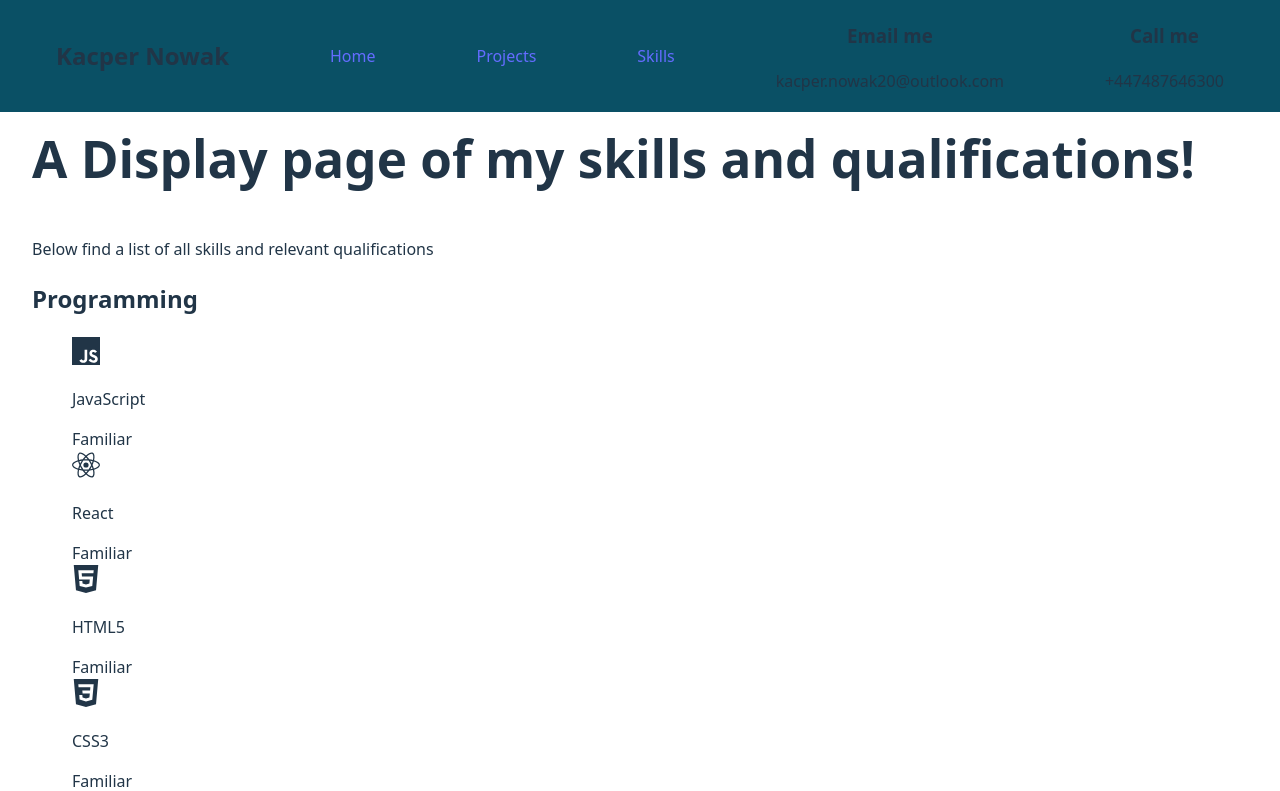
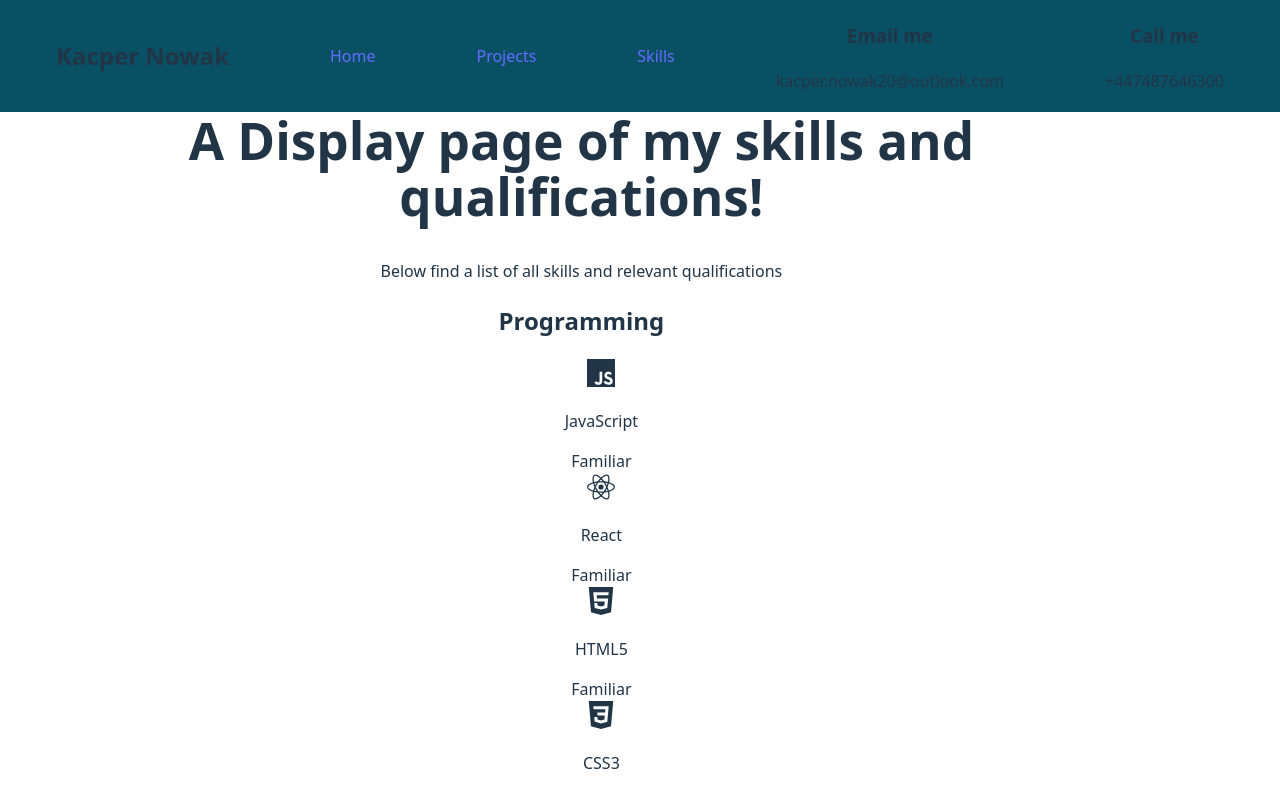
Before and after one commit to KacperProg/React-Portfolio-Site, a React (Vite) app: page /skills in a window 1280 px wide. Shown: the top 791 px of the page. Built offline with nearby package versions, Linux system fonts and the light colour scheme; the HTML template or start-up script is replaced by a standard one.

Commit message:
Changed indents in Skills section but still need to change something in settings to stop if from using wrong number of indents

```diff
--- a/src/Pages/Skills.css
+++ b/src/Pages/Skills.css
@@ -1,5 +1,5 @@
-.title {
-    display: flex;
-    align-content: center;
-    margin-top: 4rem;
+.main-container {
+    text-align: center;
+    margin-top: 7rem;
+    padding: 0 5%;
 }
--- a/src/Pages/Skills.jsx
+++ b/src/Pages/Skills.jsx
@@ -4,32 +4,33 @@ import "./Skills.css";
 // Skills mapped from dictionaries and lists/arrays created in skills.js for easier updating methodology
 
 function Skills() {
-    return(
-        <div style={{ padding: "2rem"}}>
-            <div className='title'>
+  return (
+    <div className="main-container">
+      <div>
         <h1>A Display page of my skills and qualifications!</h1>
       </div>
       <p>Below find a list of all skills and relevant qualifications</p>
       <div>
         <h2>Programming</h2>
-                <ul>                           {/* fake error*/}
+        <ul>
         {progLang.map(({ name, level, logo: Icon }) => (
-                        <div key={name}> {/* add styling/classname here*/}
-                            <Icon size={28}/> {/* here*/}
+          <div key={name}>
+              <Icon size={28} /> {/* here*/}
               <div>
                 <p>{name}</p>
-                                <span >{level}</span> {/* and here to make logos appear next to text*/}
+                <span>{level}</span>{" "}
+                {/* and here to make logos appear next to text*/}
               </div>
             </div>
           ))}
-
           {/* Dictionary mapping logic immediately above*/}
-
         </ul>
         <h2>Languages</h2>
         <ul>
           {spokenLang.map((lang) => (
-                        <li key={lang.name}>{lang.name} | {lang.level}</li>
+            <li key={lang.name}>
+              {lang.name} | {lang.level}
+            </li>
           ))}
         </ul>
         <h2>Tools</h2>
@@ -39,7 +40,6 @@ function Skills() {
           ))}
 
           {/* List/Array mapping logic immediately above*/}
-
         </ul>
         <h2>Soft Skills</h2>
         <ul>
```
Also changed, not shown: src/Pages/Home.jsx (indentation only). Lines whose indentation alone changed are shown as unchanged.
